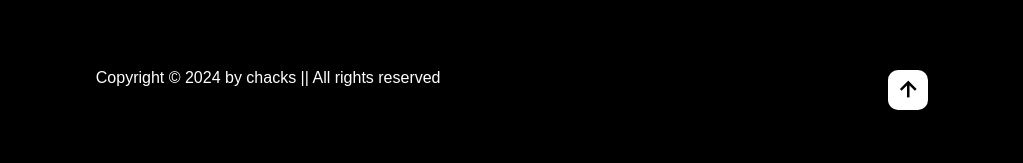
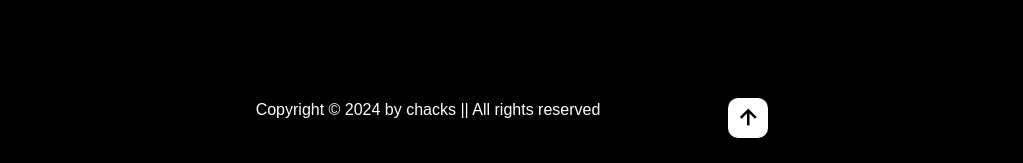
Before and after one commit to Chacks01/Tendai-Chakawuya-site-, a React (Vite) app: page / in a window 1280 px wide. Shown: the part 8746-8909 px from the top of the page, without its empty margins (128-1151 px from the left). Before the commit the page ends 8856 px from the top, so only its background shows below. Built offline with nearby package versions, Linux system fonts and the light colour scheme.

Commit message:
made changes to the footer section. Made it bigger

```diff
--- a/src/Components/MainContact.jsx
+++ b/src/Components/MainContact.jsx
@@ -42,10 +42,7 @@ function MainContact() {
         <a target="blank" href="https://www.tiktok.com/@___chacks___">
           <i class="bx bxl-tiktok bx-fade-up"></i>
         </a>
-        <a
-          target="blank"
-          href="https://www.youtube.com/channel/UCp9bFleBzAjOhXbpBTs_dnA"
-        >
+        <a target="blank" href="https://www.youtube.com/@tendaichakawuya">
           <i class="bx bxl-youtube bx-fade-down"></i>
         </a>
       </div>
--- a/src/Components/MainFooter.jsx
+++ b/src/Components/MainFooter.jsx
@@ -1,12 +1,15 @@
 const MainFooter = () => {
   return (
     <footer>
-      <p>Copyright &copy; 2024 by chacks || All rights reserved</p>
+      <div className="holder">
+         <p>Copyright &copy; 2024 by chacks || All rights reserved</p>
       <div className="up-icon">
        <a href="#home">
         <i className="bx bx-up-arrow-alt"></i>
       </a>
       </div>
+      </div>
+
 
     </footer>
   );
--- a/src/styles.css
+++ b/src/styles.css
@@ -523,6 +523,13 @@ h2 {
     display: flex;
     justify-content: space-around;
     gap: -50rem;
+
+  }
+  footer .holder{
+    display: flex;
+    align-items: center;
+    gap: 8rem;
+    height: 6rem;
   }
   footer .up-icon {
     display: flex;
```
